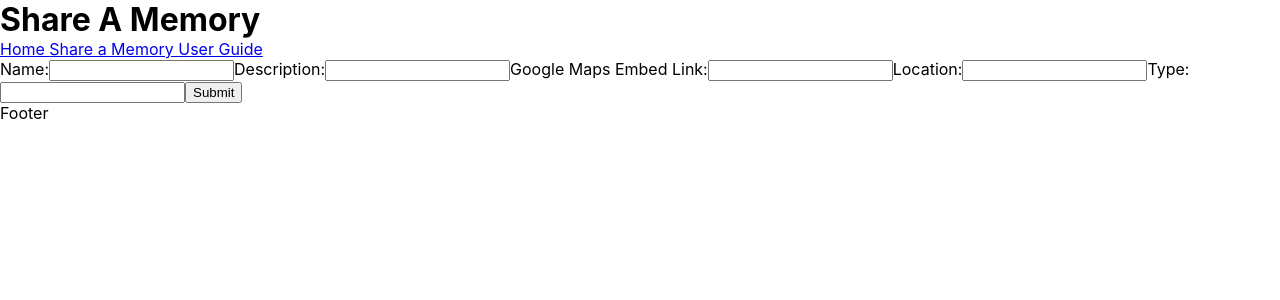
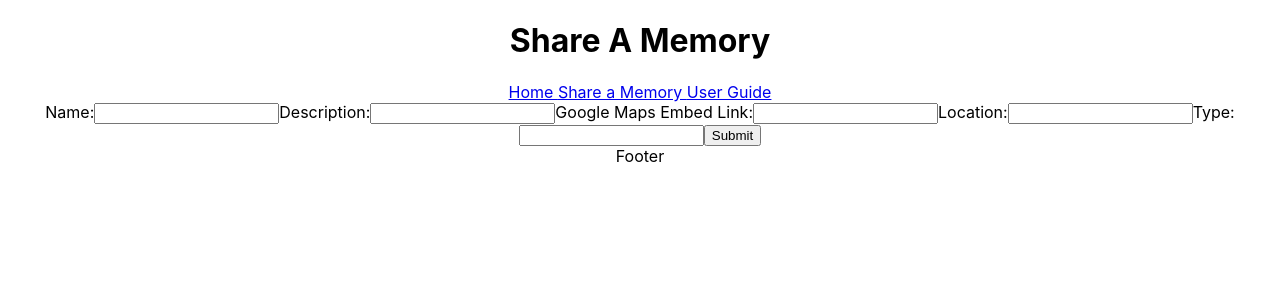
Before and after one commit to amandaphail/VisualizeAMemory, a React (Create React App) app: page /new in a window 1280 px wide. Shown: the top 300 px of the page. Built offline with nearby package versions, Linux system fonts and the light colour scheme; no server answers.

Commit message:
structure changes for styling

```diff
--- a/src/App.css
+++ b/src/App.css
@@ -1,7 +1,8 @@
-*{
-  margin: 0 auto;
+* {
+  /* margin: 0 auto;
+   */
+   text-align: center;
 }
-
 
 /* .App {
   text-align: center;
--- a/src/components/Navbar.jsx
+++ b/src/components/Navbar.jsx
@@ -3,7 +3,7 @@ import {Link} from "react-router-dom"
 
 export default function Navbar() {
     return (
-        <div>
+        <div id="navbar">
 
             <Link to ="/">Home </Link>
             <Link to="/new">Share a Memory </Link>
```
